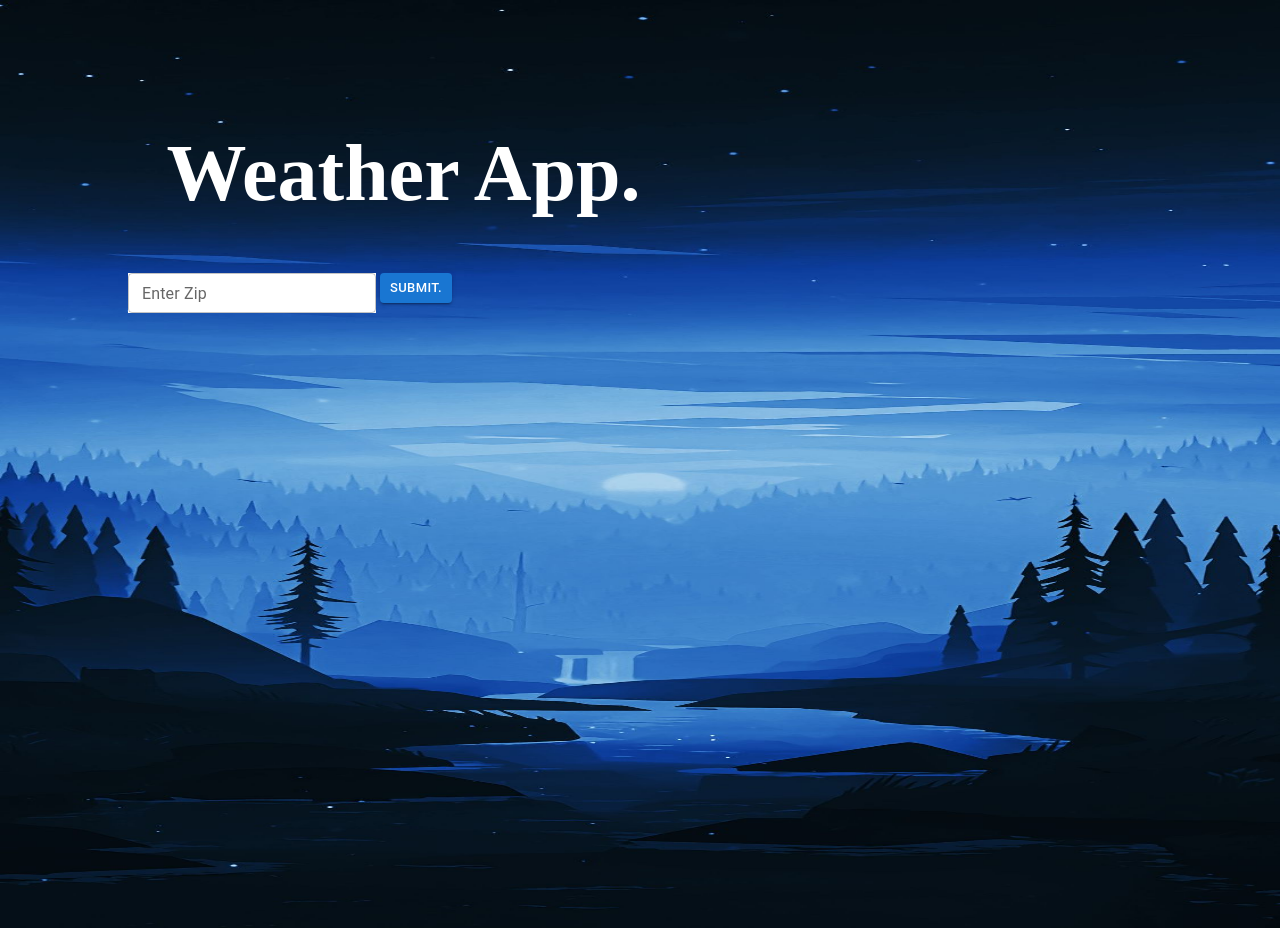
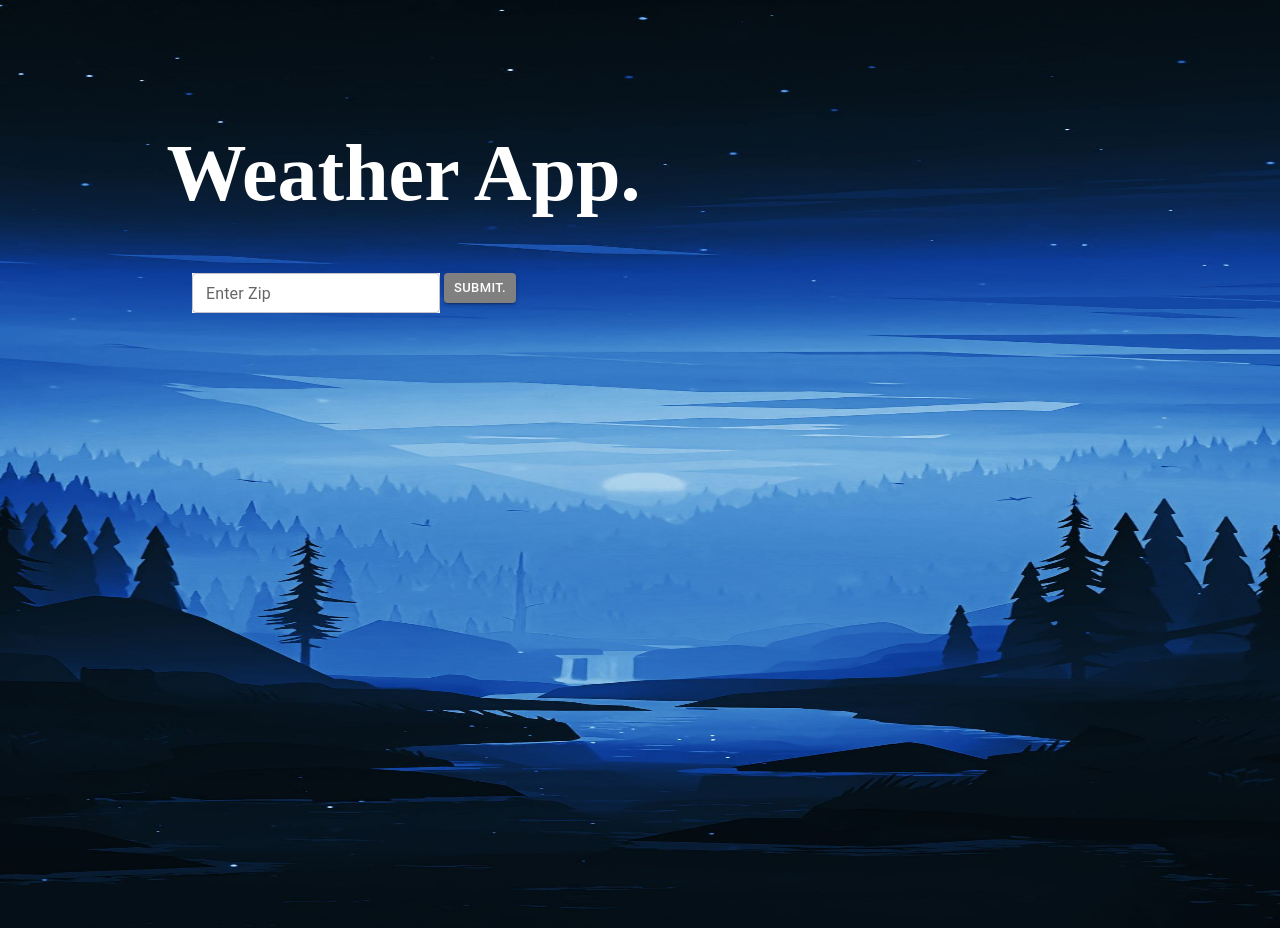
Before and after one commit to tgodkev/weather-app, a React (Create React App) app: page / in a window 1280 px wide. Built offline with nearby package versions, Linux system fonts and the light colour scheme; no server answers; a web font is replaced by a local one.

Commit message:
style changes on the input field

```diff
--- a/public/Style.css
+++ b/public/Style.css
@@ -110,13 +110,14 @@ body{
 
 .input{
     font-family: 'Bebas Neue', cursive;
-    margin-left: 10%;
+    margin-left: 15%;
     font-size: 20px;
     color: white;
 
 }
 .input button{
     margin-left: 4px;
+    background-color: grey;
 }
 
 .forcast{
```
